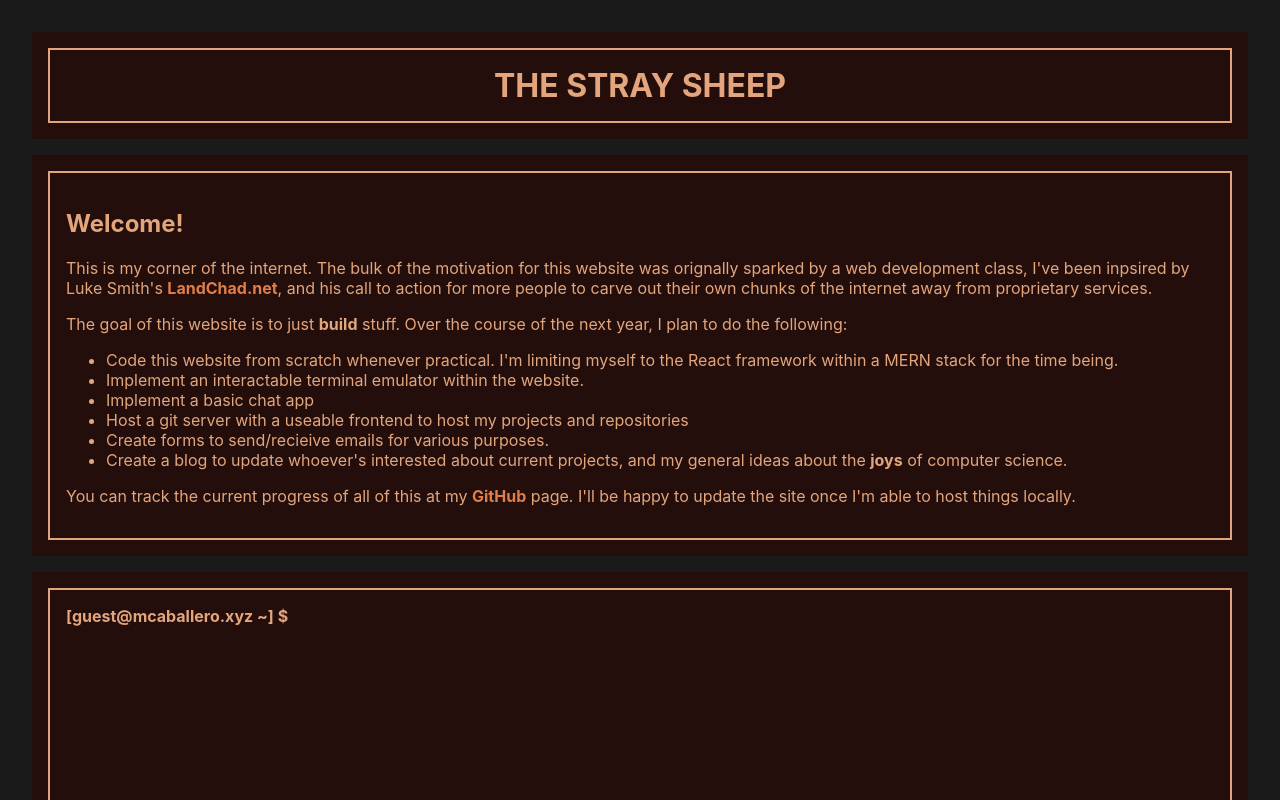
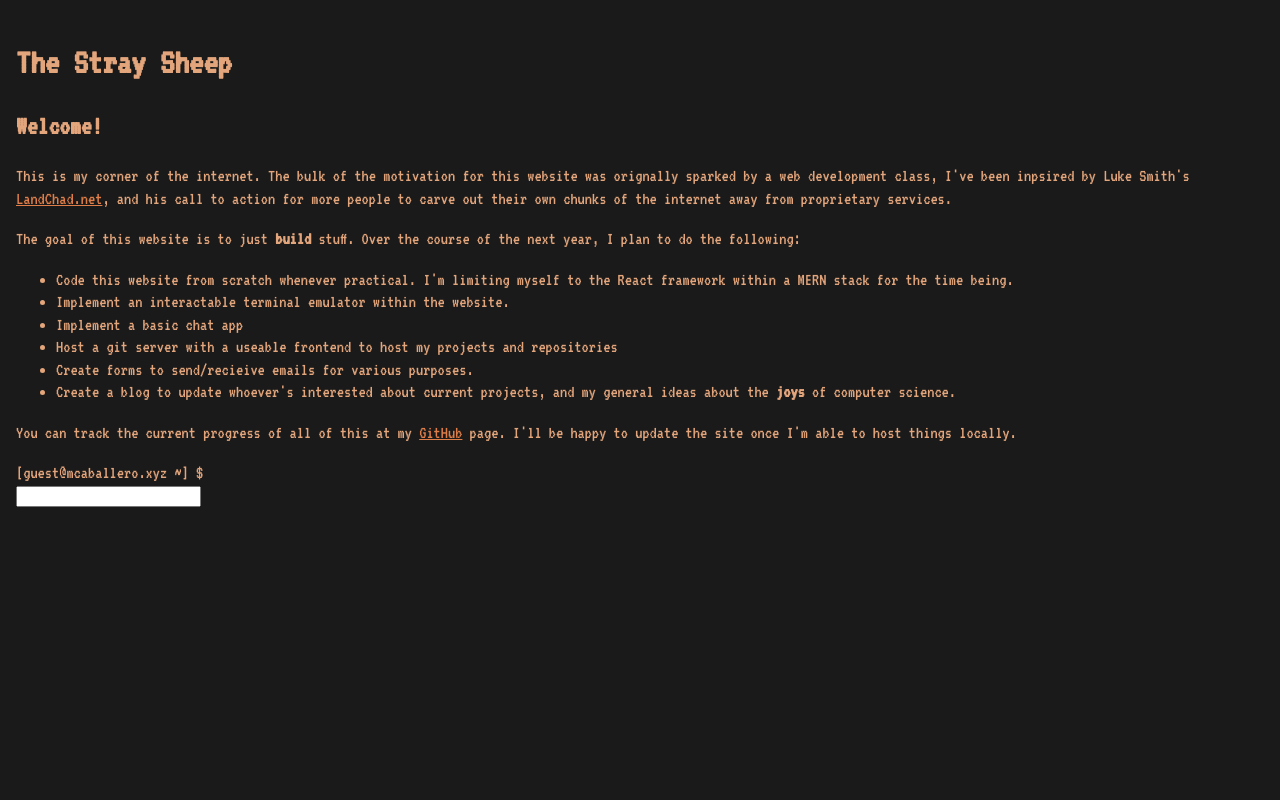
Before and after one commit to mCaballero1224/portfolio-site, a React (Create React App) app in the folder client/: page / in a window 1280 px wide. Shown: the top 800 px of the page. Built offline with nearby package versions, Linux system fonts and the light colour scheme.

Commit message:
remove styles aside from basic colors, padding and borders - worry about the fancy stuff later

```diff
--- a/client/src/App.css
+++ b/client/src/App.css
@@ -1,3 +1,5 @@
+@import url('https://fonts.googleapis.com/css2?family=VT323&display=swap');
+
 :root {
     --custom-color-name:;
 }
@@ -11,66 +13,18 @@
     --main-background: #000000e5;
 }
 
-.App {
-    margin: 0;
-    padding: 1rem;
-    box-sizing: border-box;
+body {
+    font-family: 'VT323', monospace;
+    line-height: 1.25;
+    font-size: 18px;
+    background-color: var(--main-background);
     color: var(--buff);
-    background-color: var(--main-background);
 }
 
-header {
-
-}
-
-header h1 {
-    text-transform: uppercase;
-    margin: 0 auto;
-    text-align: center;
-}
-
-.container {
-    background-color: var(--licorice);
-    padding: 1rem;
-    color: var(--buff);
-    margin: 1rem;
-}
-
-.sub-container {
-    padding: 1rem;
-    border: 2px solid var(--buff);
-}
-
-/* ----- Anchors ----- */
-
 a {
-    text-decoration: none;
-    font-weight: bold;
     color: var(--orange-crayola);
 }
 
-/* ----- Terminal Styles ----- */
-
-.terminal_container {
+.App {
+    padding: 1rem;
 }
-
-.terminal {
-    height: 400px;
-}
-
-.terminal_prompt {
-    font-weight: bold;
-    display: flex;
-    flex-direction: row;
-}
-
-.terminal_prompt_input {
-    background-color: transparent;
-    border: none;
-    margin-left: 5px;
-    color: var(--buff);
-}
-
-.terminal_prompt_input:focus {
-    outline: none;
-}
```
